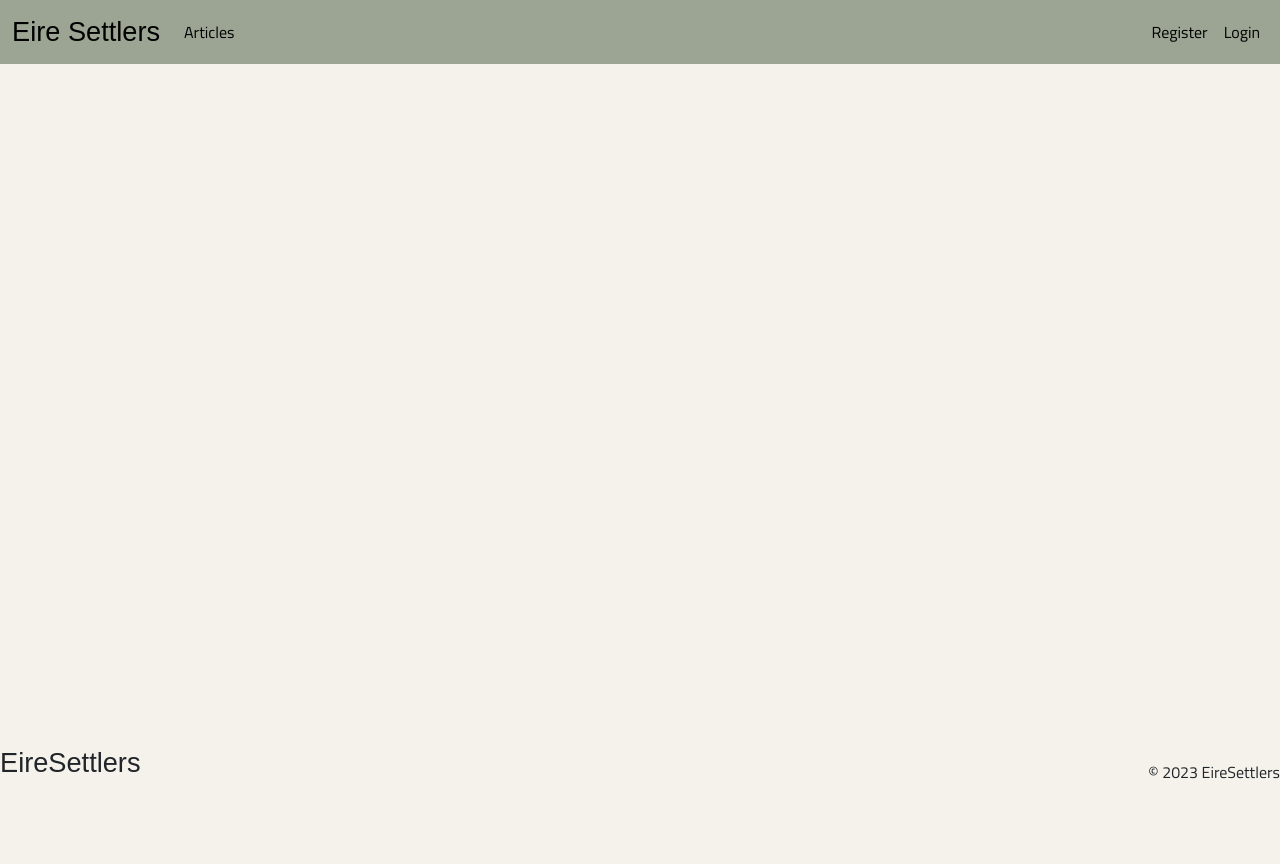
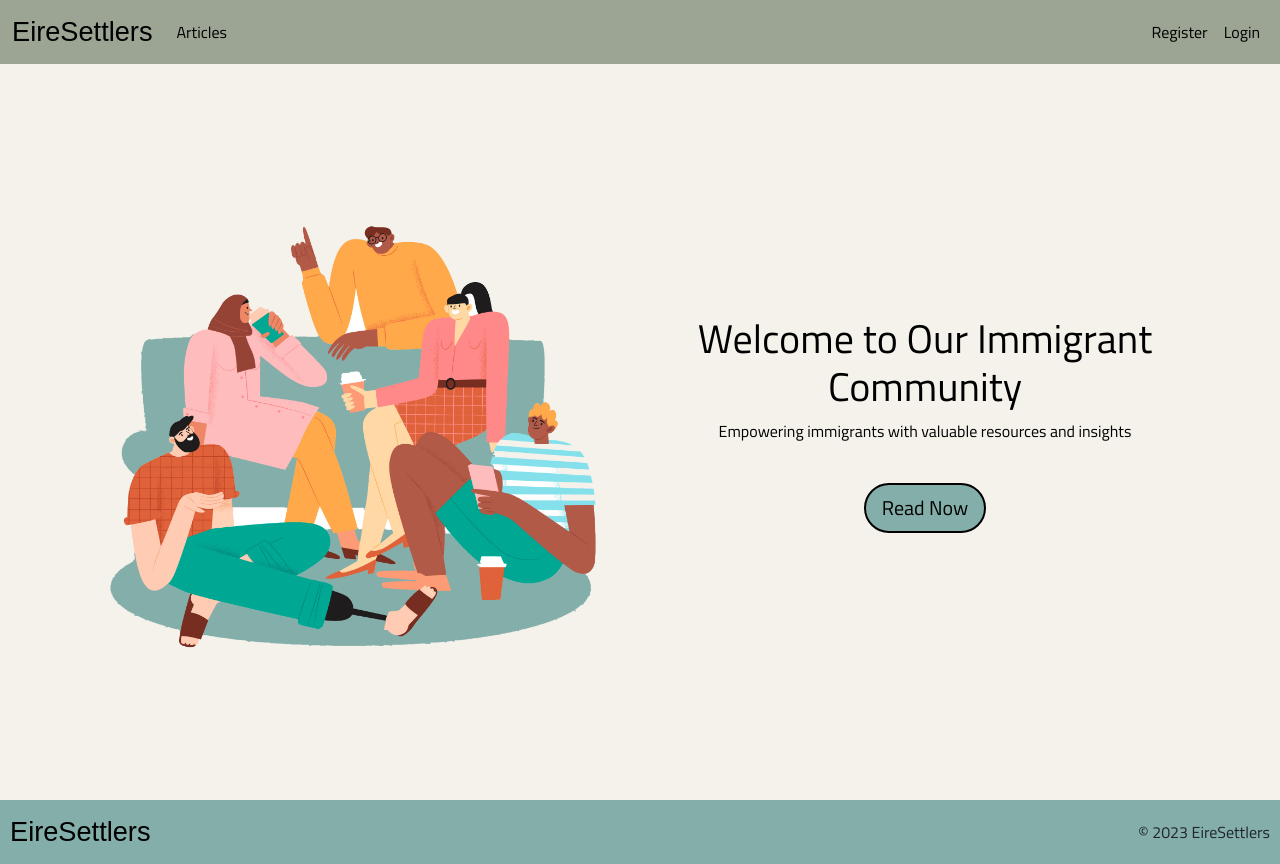
Before and after one commit to tinobragaa/eire-settlers, a Django app: page / in a window 1280 px wide. Before the commit the page ends 779 px from the top, so only its background shows below. Run offline with Django 4.2, Linux system fonts and the light colour scheme; data that the repository does not hold is empty; some libraries are stand-ins or nearby versions; some web fonts are replaced.

Commit message:
Add. stylized footer and hero banner

```diff
--- a/static/css/style.css
+++ b/static/css/style.css
@@ -3,6 +3,9 @@
 body {
     background-color: #f4f2eb;
     font-family: 'Titillium Web', sans-serif;
+    min-height: 100vh;
+    display: flex;
+    flex-direction: column;
 }
 
 .nav-link {
@@ -40,3 +43,33 @@ body {
     font-family: 'Protest Strike', sans-serif;
     font-size: 1.7rem;
 }
+
+.footer-bg {
+    background-color: #84aeaa;
+    padding: 0 10px;
+}
+
+main {
+    flex: 1;
+}
+
+footer {
+    margin-top: auto;
+}
+
+.main-banner {
+    height: 90vh;
+}
+
+.btn {
+    background-color: #84aeaa;
+    border-radius: 100px;
+    color: black;
+    border: 2px solid black;
+}
+
+.btn:hover {
+    background-color: #9ca593;
+    color: black;
+    border: 2px solid black;
+}
--- a/templates/base.html
+++ b/templates/base.html
@@ -23,7 +23,7 @@
         <!-- Navigation -->
         <nav class="navbar navbar-expand-lg navbar-light nav-bg">
             <div class="container-fluid">
-                <a class="navbar-brand" href="{% url 'home' %}">Eire Settlers</a>
+                <a class="navbar-brand" href="{% url 'home' %}">EireSettlers</a>
                 <div class="collapse navbar-collapse" id="navbarText">
                     <ul class="navbar-nav me-auto mb-2 mb-lg-0">
                         <li class="nav-item">
@@ -90,8 +90,8 @@
         </main>
 
         <!-- Footer -->
-        <footer class="d-flex align-items-center justify-content-between text-dark m-0 fixed-bottom">
-            <p class="navbar-brand">EireSettlers</p>
+        <footer class="navbar text-dark m-0 footer-bg">
+            <a class="navbar-brand">EireSettlers</a>
             <p class="m-0">© 2023 EireSettlers</p>
         </footer>
 
--- a/templates/index.html
+++ b/templates/index.html
@@ -1,5 +1,23 @@
 {% extends "base.html" %}
 {% block content %}
+<div class="main-banner d-flex justify-content-center align-items-center">
+    <div class="container">
+        <div class="row align-items-center">
+            <div class="col-lg-6">
+                <!-- Image here -->
+                <img src="/static/images/9284858.jpg" alt="Banner Image" class="img-fluid">
+            </div>
+            <div class="col-lg-6">
+                <!-- Text content here -->
+                <div class="text-center text-black">
+                    <h1>Welcome to Our Immigrant Community</h1>
+                    <p>Empowering immigrants with valuable resources and insights</p>
+                    <a href="{% url 'articles_list' %}" class="btn btn-primary btn-lg mt-4">Read Now</a>
+                </div>
+            </div>
+        </div>
+    </div>
+</div>
 
 <div class="container-fluid">
     <div class="row">
```
Also changed, not shown: static/images/9284858.jpg (added), static/images/test.jpg (added).
